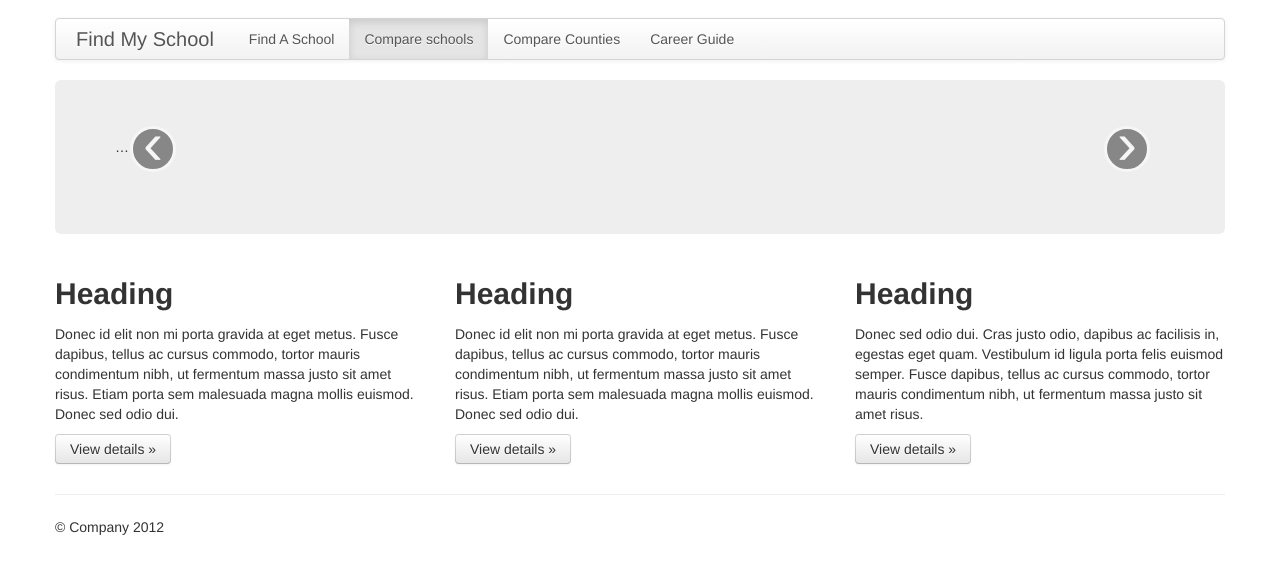
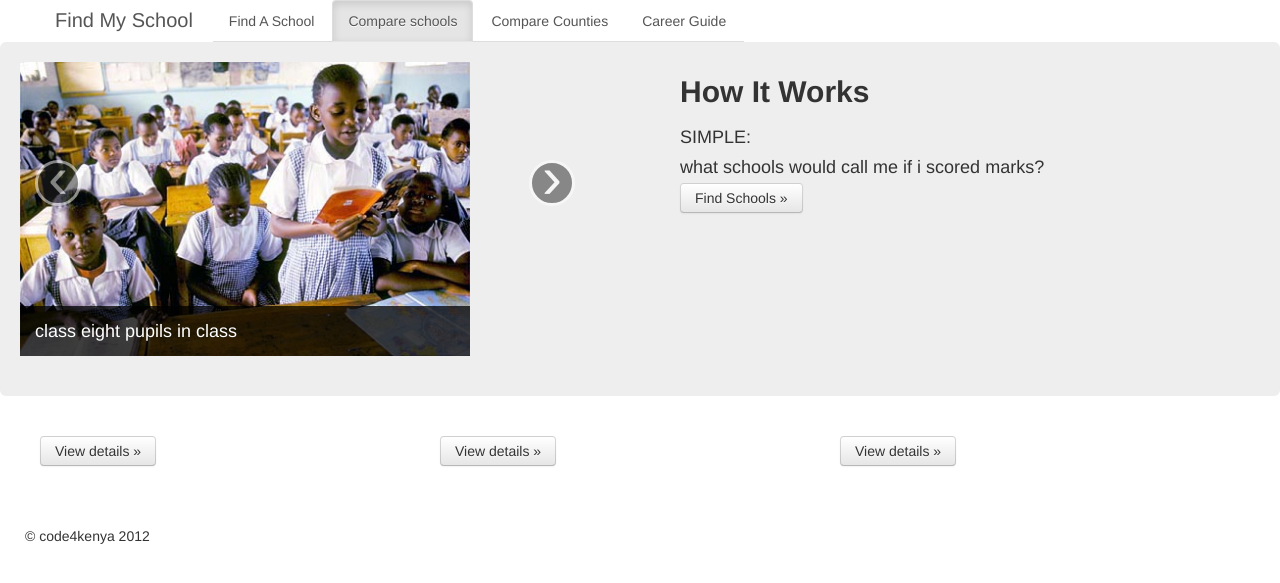
Before and after one commit to munenedenis/FindMySchool, a Jekyll site: the page built from index.html, in a window 1280 px wide. Shown: the top 583 px of the page. Built offline with Jekyll 4.4.1, drawn with Linux system fonts in a browser that asks for light colours; nearby versions of some CDN libraries.

Commit message:
Added images, navbar & index design

```diff
--- a/_layouts/default.html
+++ b/_layouts/default.html
@@ -17,11 +17,12 @@
 	<link rel="stylesheet" href="css/bootstrap.min.css">
 	<link rel="stylesheet" href="css/mystyle.css">
 
+
 	<script src="js/libs/modernizr-2.5.3.min.js"></script>
 
 	<style>
 		body{
-			padding-top:18px;
+			padding-top:0px;
 		}
 	</style>
 </head>
@@ -30,30 +31,24 @@
 
 	<div class="container">
 		<div class="navbar">
-			<div class="navbar-inner">
-				<a class="btn btn-navbar" data-toggle="collapse" data-target=".nav-collapse">
-					<span class="icon-bar"></span>
-					<span class="icon-bar"></span>
-					<span class="icon-bar"></span>
-				</a>
-				<a class="brand" href="#">Find My School</a>
-				<div class="nav-collapse">
-					<ul class="nav">
+			<a class="brand" href="#">Find My School</a>
+
+					<ul class="nav nav-tabs">
 						<li><a href="#">Find A School</a></li>
 						<li class="active"><a href="#">Compare schools</a></li>
-						<li><a href="#about">Compare Counties</a></li>
-						<li><a href="#contact">Career Guide</a></li>
+						<li><a href="#">Compare Counties</a></li>
+						<li><a href="#">Career Guide</a></li>
 					</ul>
-				</div><!--/.nav-collapse -->
+				</div>
 			</div>
-		</div>
+
 
 		{{ content }}
 
-		<hr>
 
 		<footer>
-			<p>&copy; Company 2012</p>
+					</br></br></br><p>&copy; code4kenya 2012</p>
+
 		</footer>
 
 	</div> <!-- /container -->
@@ -61,10 +56,9 @@
 	<script src="//ajax.googleapis.com/ajax/libs/jquery/1.8.0/jquery.min.js"></script>
 	<script>window.jQuery || document.write('<script src="js/libs/jquery-1.8.0.min.js"><\/script>')</script>
 
-	<script src="js/bootstrap.min.js"></script>
+	<script src="/js/bootstrap.min.js"></script>
 
-	<script src="js/plugins.js"></script>
-	<script src="js/script.js"></script>
+
 	<script>
 	var _gaq=[['_setAccount','UA-XXXXX-X'],['_trackPageview']];
 	(function(d,t){var g=d.createElement(t),s=d.getElementsByTagName(t)[0];
--- a/index.html
+++ b/index.html
@@ -4,40 +4,66 @@ title: Find My School
 ---
 <!-- Main hero unit for a primary marketing message or call to action -->
   <div class="hero-unit">
+    <div class="row">
+    <div class="span6">
 
-   <?php $('.carousel').carousel({
-  interval: 2000
-         })
-    ?>
 <!-- including the Bootstrap carousel in the homepage -->
-    <div id="myCarousel" class="carousel slide">
+    <div id="myCarousel" class="carousel slide" width="450">
+
   <!-- Carousel items -->
-  <div class="carousel-inner">
-    <div class="active item">…</div>
-    <div class="item"></div>
-    <div class="item">…</div>
-  </div>
-  <!-- Carousel nav -->
+  <div class="carousel-inner" height="auto" width="450px">
+
+    <div class="active item"><img src="/img/Consolata-Secondary-School-Students.jpg" alt="Consolata Sec School Students">
+        <div class="carousel-caption"> <!-- img item caption -->
+          <p>Consolata Secondary School Students</p>
+        </div></div>
+
+    <div class="item"><img src="/img/image007.jpg" alt="Class eight Pupils in Class">
+        <div class="carousel-caption">
+          <p>class eight pupils in class</p> <!-- img item caption -->
+        </div></div>
+
+    <div class="item"><img src="/img/002-Kenya-School-2004-Ruef.jpg" alt="Kenya-School">
+        <div class="carousel-caption">
+          <p>Form one intake</p> <!-- img item caption -->
+        </div></div>
+   </div>
+   <!-- Carousel nav -->
   <a class="carousel-control left" href="#myCarousel" data-slide="prev">&lsaquo;</a>
   <a class="carousel-control right" href="#myCarousel" data-slide="next">&rsaquo;</a>
+ </div>
+
+ </div>
+
+<div class="span6" align="left" width="400px">
+  <blockquote><blockquote><blockquote>
+            <h2>How It Works</h2>
+       <p>SIMPLE:</p><p>what schools would call me if i scored <textfield></textfield>marks? </p>
+      <p><a class="btn" href="#">Find Schools &raquo;</a></p>
+</blockquote></blockquote></blockquote>
+  </div>
+
+
 </div>
   </div>
 
+
   <!-- Example row of columns -->
-  <div class="row">
-    <div class="span4">
-      <h2>Heading</h2>
-       <p>Donec id elit non mi porta gravida at eget metus. Fusce dapibus, tellus ac cursus commodo, tortor mauris condimentum nibh, ut fermentum massa justo sit amet risus. Etiam porta sem malesuada magna mollis euismod. Donec sed odio dui. </p>
+  <div class="row"><blockquote><blockquote>
+
+      <div class="span4">
+
       <p><a class="btn" href="#">View details &raquo;</a></p>
     </div>
     <div class="span4">
-      <h2>Heading</h2>
-       <p>Donec id elit non mi porta gravida at eget metus. Fusce dapibus, tellus ac cursus commodo, tortor mauris condimentum nibh, ut fermentum massa justo sit amet risus. Etiam porta sem malesuada magna mollis euismod. Donec sed odio dui. </p>
+      <h
       <p><a class="btn" href="#">View details &raquo;</a></p>
    </div>
     <div class="span4">
-      <h2>Heading</h2>
-      <p>Donec sed odio dui. Cras justo odio, dapibus ac facilisis in, egestas eget quam. Vestibulum id ligula porta felis euismod semper. Fusce dapibus, tellus ac cursus commodo, tortor mauris condimentum nibh, ut fermentum massa justo sit amet risus.</p>
+
       <p><a class="btn" href="#">View details &raquo;</a></p>
     </div>
+    </blockquote></blockquote>
+
+
   </div>
```
Also changed, not shown: other parts of _layouts/default.html (+8 -0 lines), css/bootstrap.min.css, img/002-Kenya-School-2004-Ruef.jpg (added), img/Consolata-Secondary-School-Students.jpg (added), img/KCSE_results2009.jpg (added), img/Kenya-2007 392.JPG (added), img/STAREHE-BOYS.jpg (added), img/Thorn Tree Blackboard_FINAL.jpg (added), img/blackboard.JPG (added), img/classroom1.jpg (added), img/image007.jpg (added), img/primary-schools.jpg (added).
